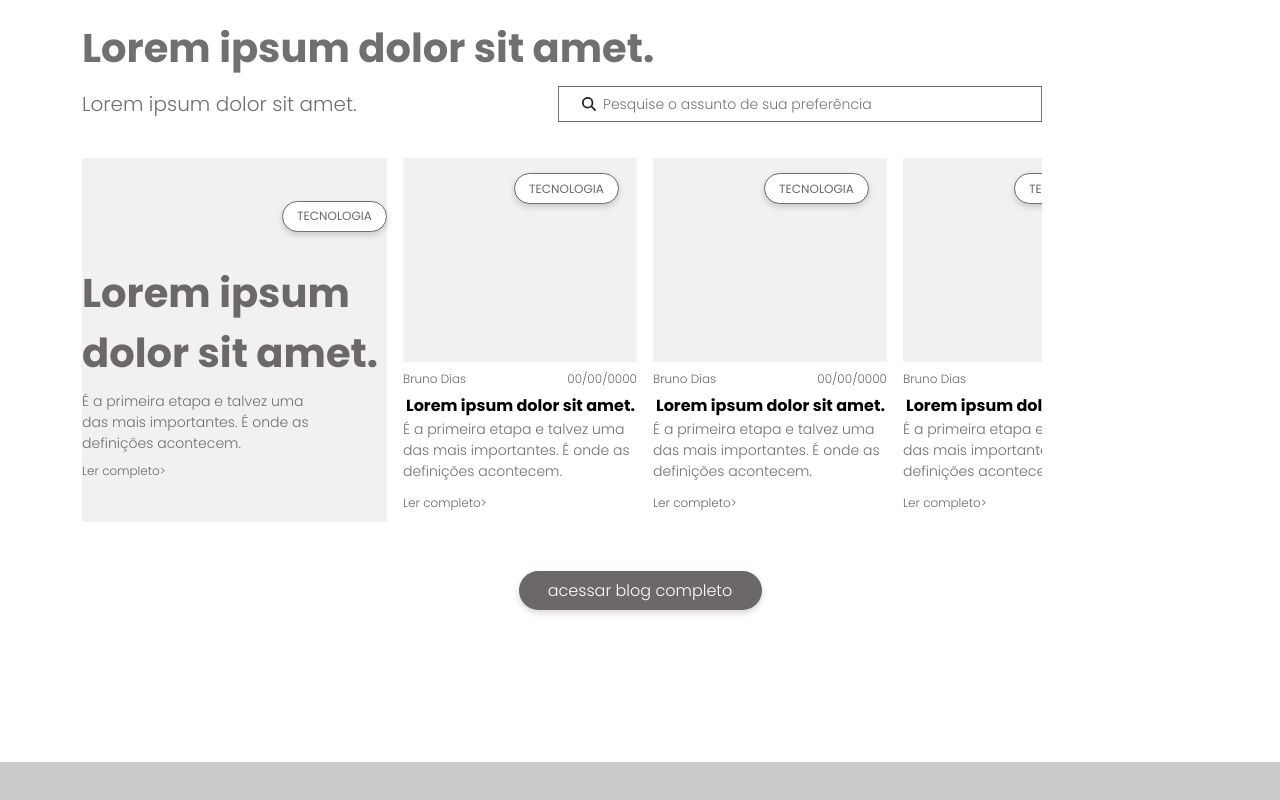
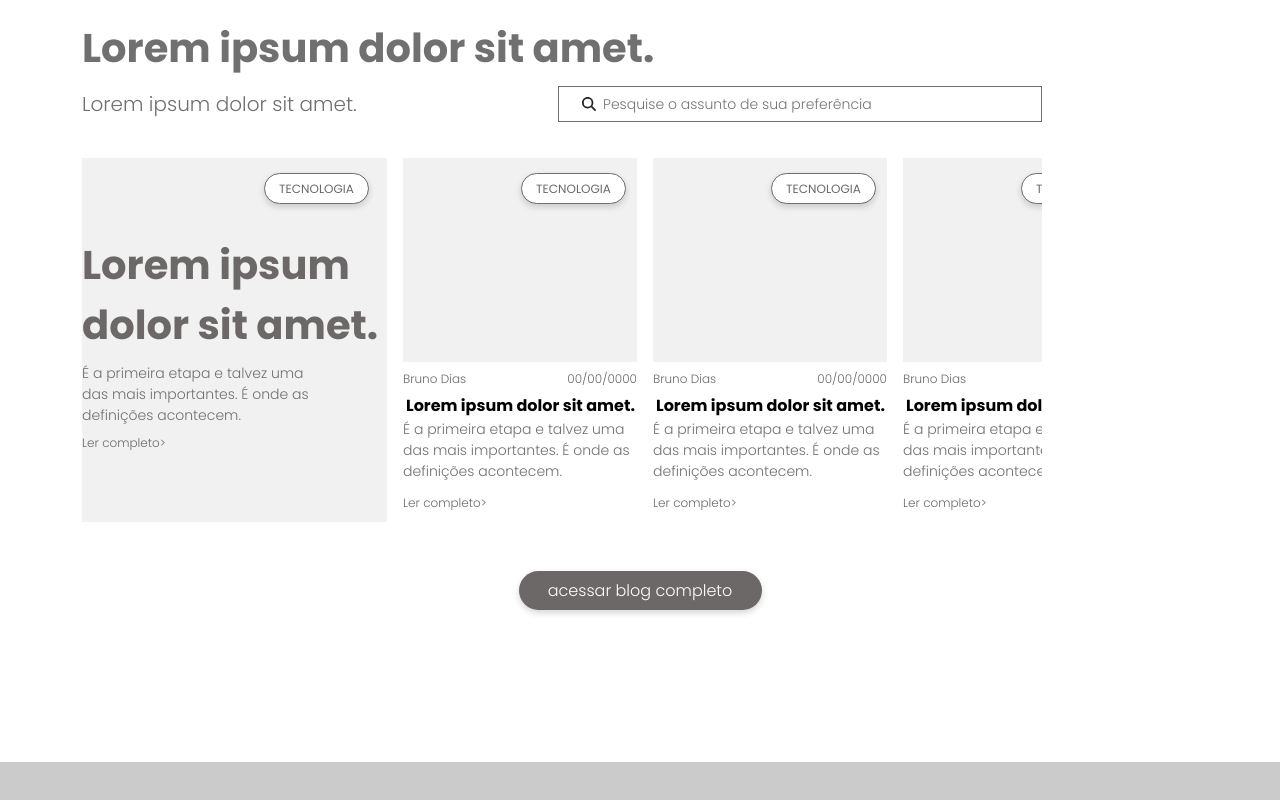
Before and after one commit to PiviaN/ProjetoBlog, a React (Create React App) app: page / in a window 1280 px wide. Shown: the part 5975-6775 px from the top of the page. Built offline with nearby package versions, Linux system fonts and the light colour scheme.

Commit message:
botao flutuante tecnology-cards

```diff
--- a/src/components/Blog/Blog.css
+++ b/src/components/Blog/Blog.css
@@ -214,7 +214,7 @@
 
   .control-tecnology-button {
     padding-top: 15px;
-    padding-right: 18px;
+    padding-right: 11px;
   }
 
   .control-small-title {
@@ -227,6 +227,11 @@
 
   .control-small-description {
     margin-bottom: 8px;
+  }
+
+  .control-tecnology-big-card-button {
+    margin-top: 15px;
+    margin-right: 18px;
   }
 }
 
--- a/src/components/Blog/Blog.js
+++ b/src/components/Blog/Blog.js
@@ -27,9 +27,9 @@ export default function Blog() {
           </div>
 
           <div className="d-flex align-items-center tecnology-cards">
-            <div className="big-tecnology-card d-flex align-items-center justify-content-center">
+            <div className="big-tecnology-card">
               <div className="d-flex flex-column">
-                <div className="d-flex justify-content-end">
+                <div className="control-tecnology-big-card-button d-flex justify-content-end">
                   <button type="button" className="tecnology-button">
                     <p className="tecnology-button-p">tecnologia</p>
                   </button>
```
